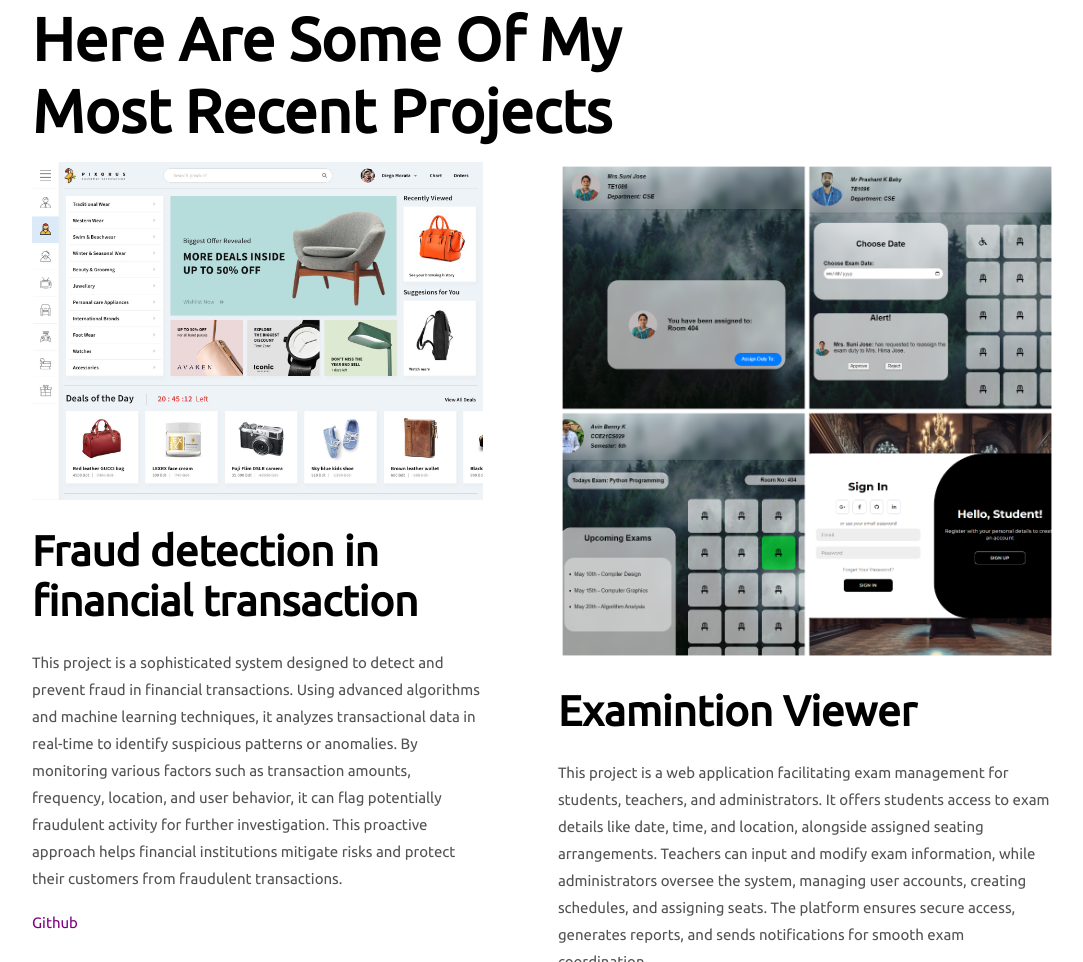
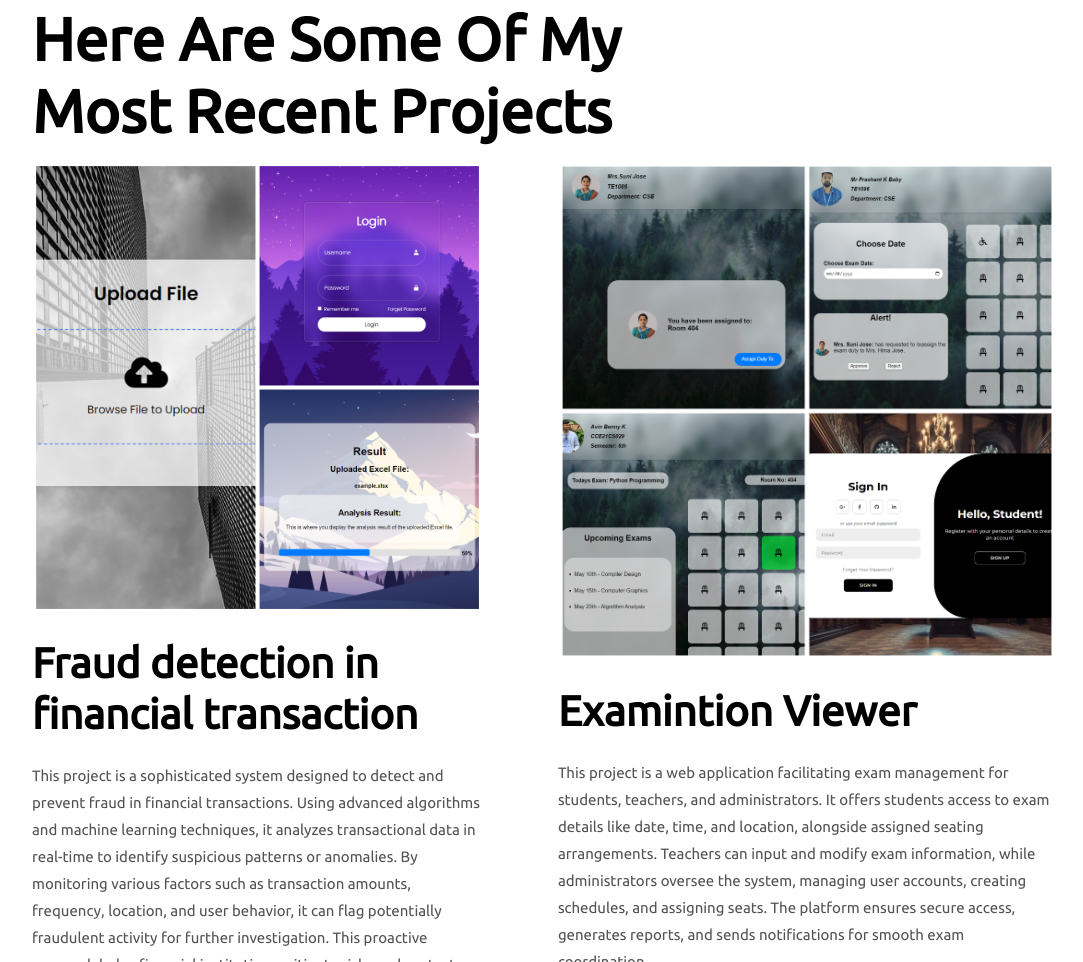
Before and after one commit to avinbennyk/avinbennyk.github.io, a plain HTML site: page index.html in a window 1280 px wide. Shown: the part 3455-4417 px from the top of the page, without its empty margins (96-1179 px from the left). Drawn offline with nearby package versions, Linux system fonts and the light colour scheme.

Commit message:
# Changes to be committed:     #	modified:   index.html     #	new file:   photos/mini.png     #

```diff
--- a/index.html
+++ b/index.html
@@ -249,7 +249,7 @@
         <div class="projects">
             <div class="project">
                 <div class="thumbnail">
-                    <img src="/photos/ecommercewebsite.jpg">
+                    <img src="/photos/mini.png">
                 </div>
                 <h2>Fraud detection in financial transaction</h2>
                 <p>This project is a sophisticated system designed to detect and prevent fraud in financial transactions. Using advanced algorithms and machine learning techniques, it analyzes transactional data in real-time to identify suspicious patterns or anomalies. By monitoring various factors such as transaction amounts, frequency, location, and user behavior, it can flag potentially fraudulent activity for further investigation. This proactive approach helps financial institutions mitigate risks and protect their customers from fraudulent transactions.</p>
```
Also changed, not shown: photos/mini.png (added).
